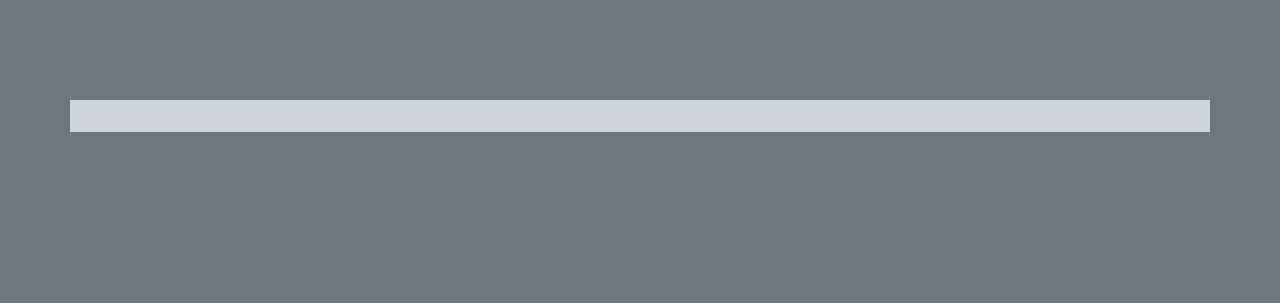
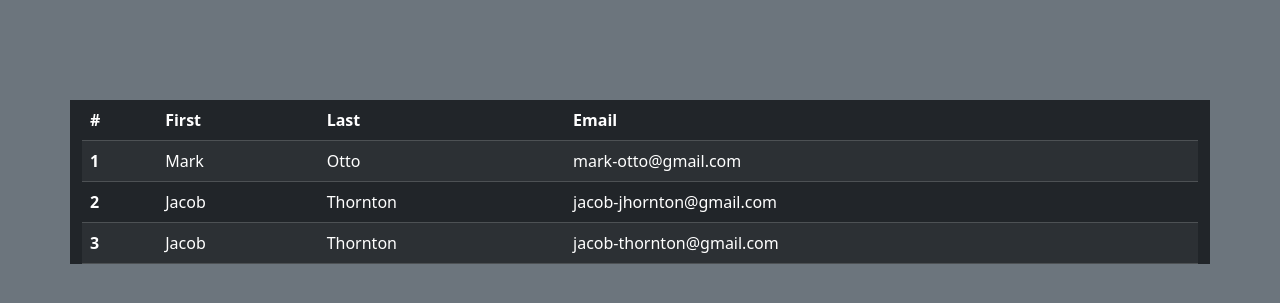
Before and after one commit to natashamalam/UserDirectoryV2, a Flask app: page /list in a window 1280 px wide. Shown: the part 56-359 px from the top of the page. Run offline with Flask 3, Linux system fonts and the light colour scheme.

Commit message:
adeed table ui

```diff
--- a/templates/list_users.html
+++ b/templates/list_users.html
@@ -21,11 +21,38 @@
                 </div>
             </div>
         </nav>
-        <div style="height: 100px;"></div>
-        <div class="container bg-dark-subtle">
-            <div class="w-100 p-3">
-
-            </div>
+        <div style="height:100px;"></div>
+        <div class="container bg-dark">
+            <table class="table table-dark table-striped">
+                <thead>
+                    <tr>
+                        <th scope="col">#</th>
+                        <th scope="col">First</th>
+                        <th scope="col">Last</th>
+                        <th scope="col">Email</th>
+                    </tr>
+                </thead>
+                <tbody>
+                    <tr>
+                        <th scope="row">1</th>
+                        <td>Mark</td>
+                        <td>Otto</td>
+                        <td>mark-otto@gmail.com</td>
+                    </tr>
+                    <tr>
+                        <th scope="row">2</th>
+                        <td>Jacob</td>
+                        <td>Thornton</td>
+                        <td>jacob-jhornton@gmail.com</td>
+                    </tr>
+                    <tr>
+                        <th scope="row">3</th>
+                        <td>Jacob</td>
+                        <td>Thornton</td>
+                        <td>jacob-thornton@gmail.com</td>
+                    </tr>
+                </tbody>
+            </table>
         </div>
     </body>
 </html>
```
